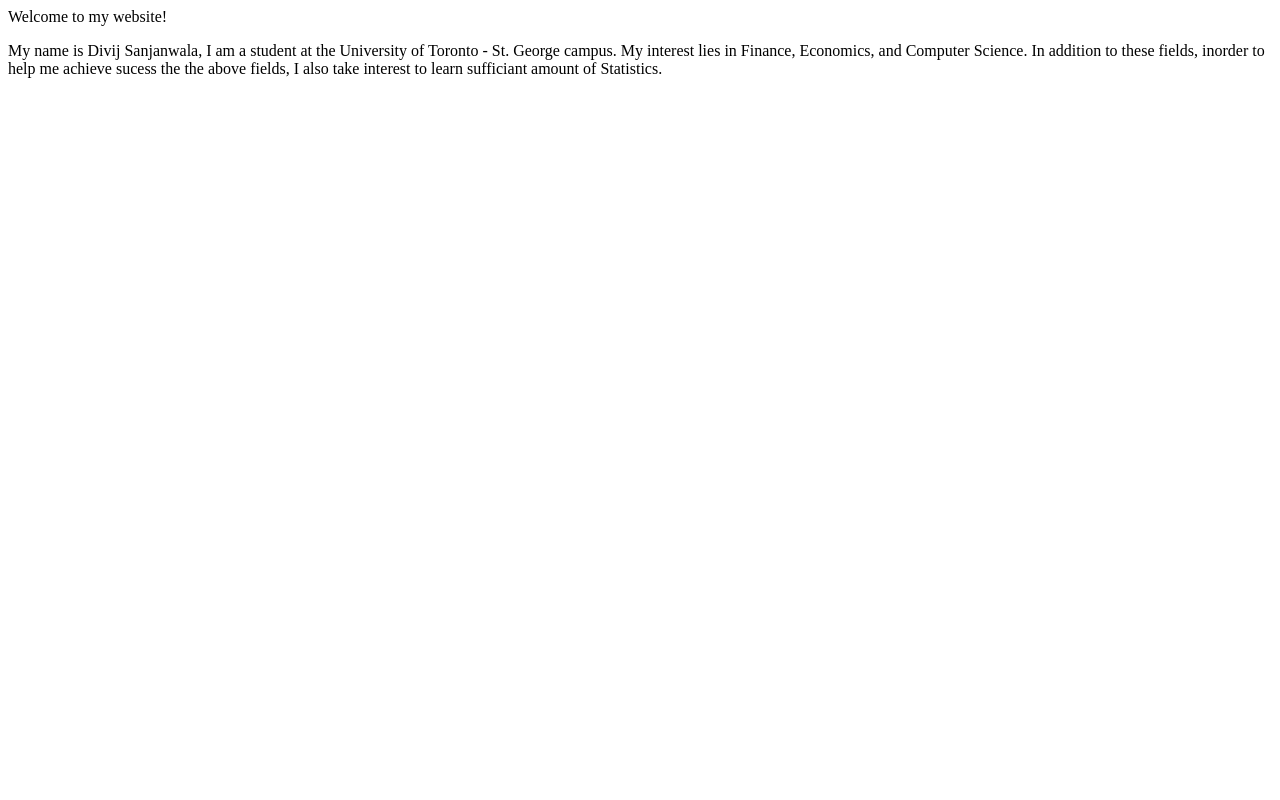
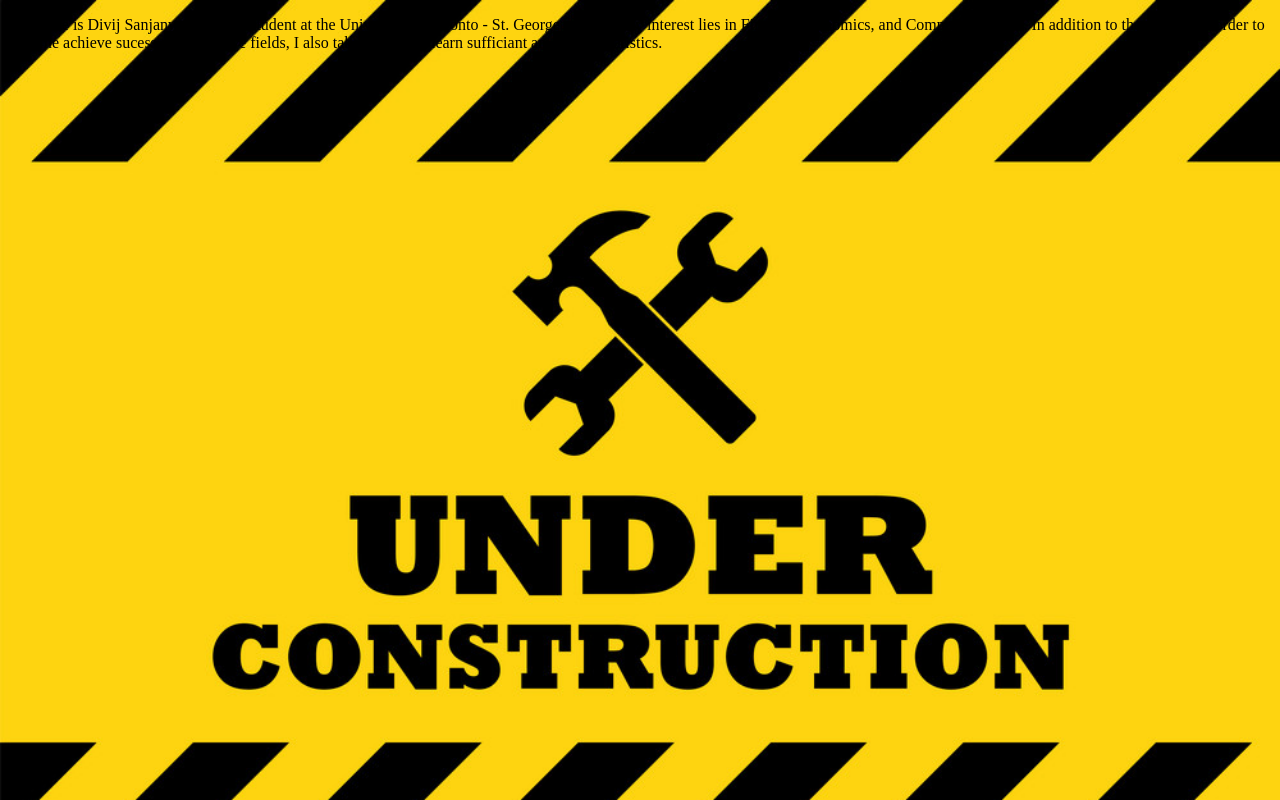
Before and after one commit to DivijSanjanwala/divijsanjanwala.github.io, a plain HTML site: page index.html in a window 1280 px wide. Drawn offline with Linux system fonts and the light colour scheme.

Commit message:
Update index.html

```diff
--- a/index.html
+++ b/index.html
@@ -1,18 +1,18 @@
 <!DOCTYPE html>
-<title>divijsanjanwala.github.io</title>
+<html>
 <head>
-Welcome to my website!
-</head>
-<html>
-
+<title>Welcome to my website!</title>
 <style>
 body {
-    background-image: url('under_construction');
+    background-image: url("under_construction.jpg");
     background-repeat: no-repeat;
     background-attachment: fixed;
     background-size: cover;
 }
 </style>
+</head>
+
+
 <body>
 <p>My name is Divij Sanjanwala, I am a student at the
      University of Toronto - St. George campus.
```
